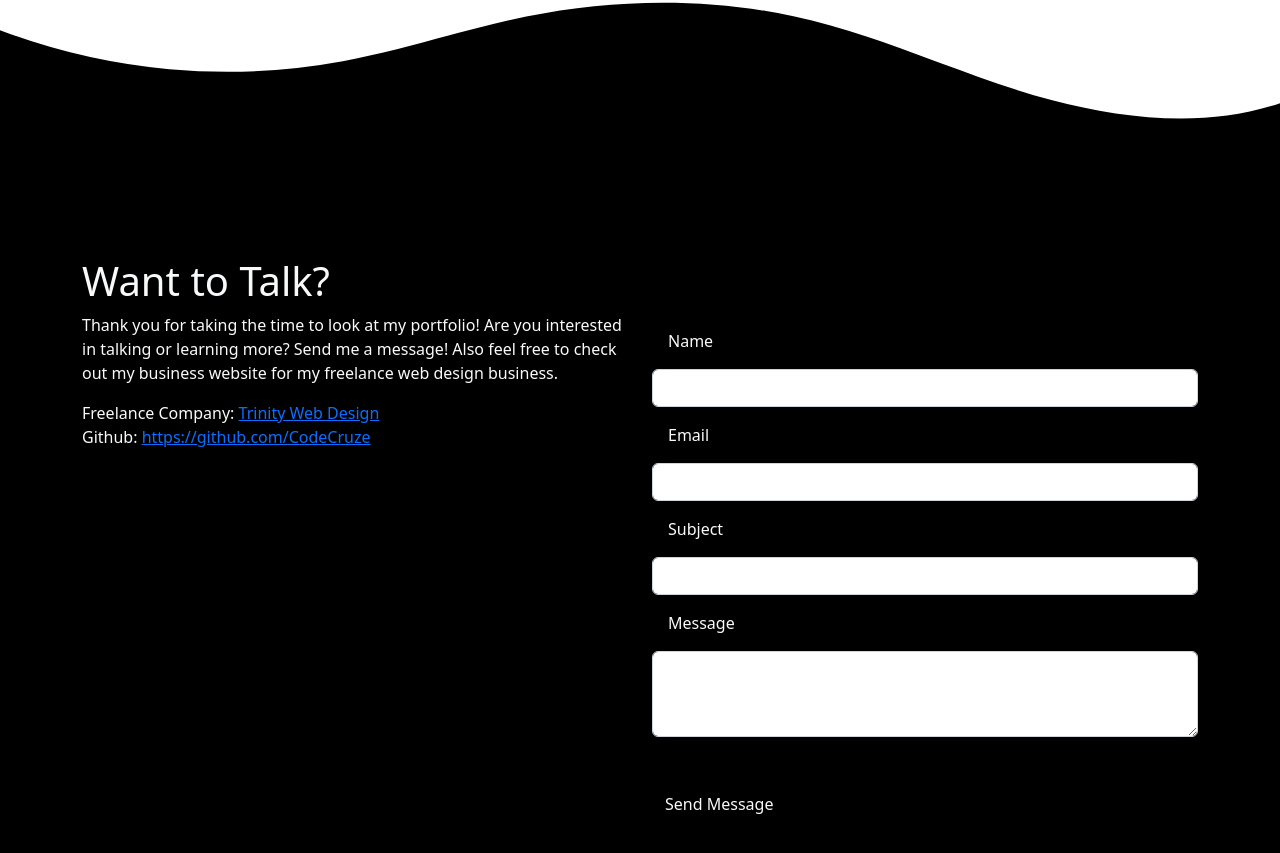
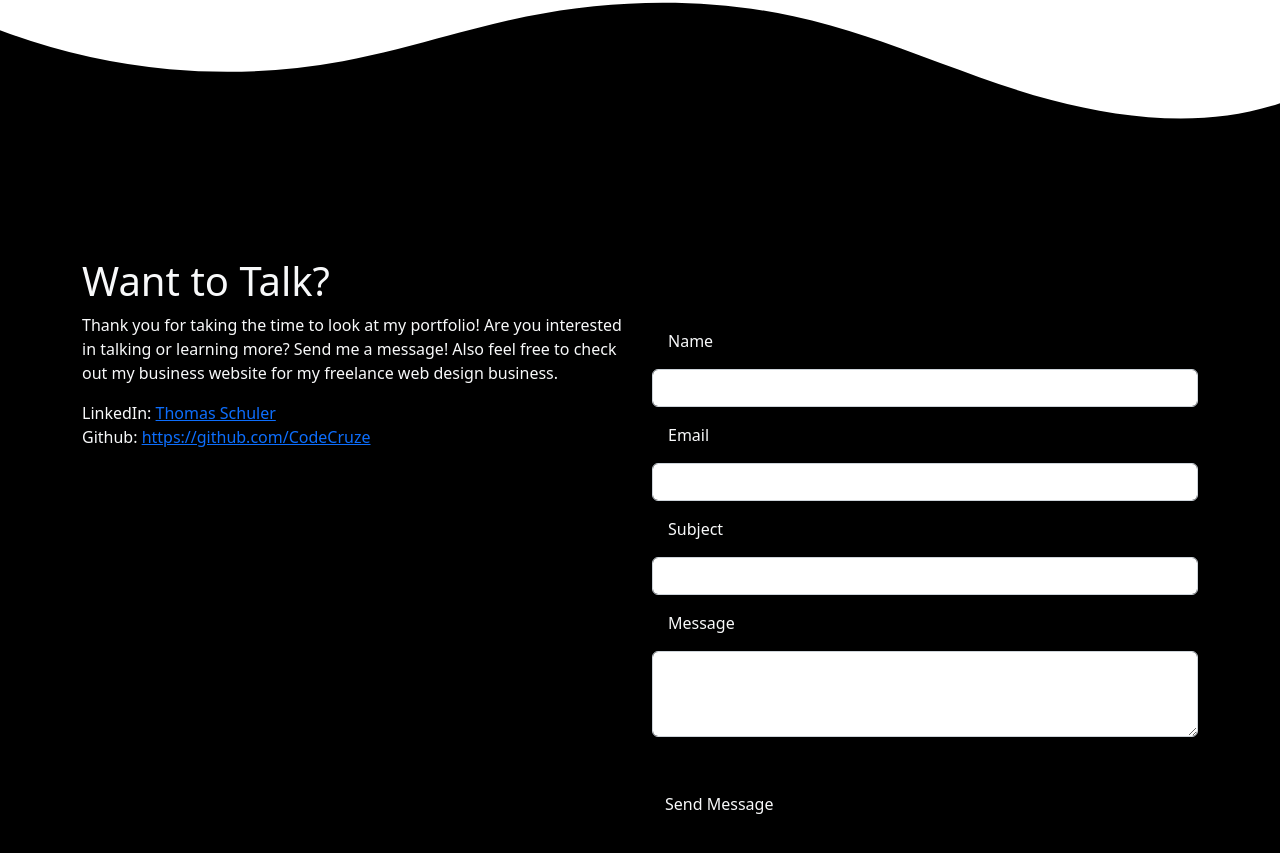
Before and after one commit to CodeCruze/Developer-Portfolio, a plain HTML site: page index.html in a window 1280 px wide. Shown: the part 3775-4628 px from the top of the page. Drawn offline with nearby package versions, Linux system fonts and the light colour scheme.

Commit message:
9/1/24
added LinkedIn

```diff
--- a/index.html
+++ b/index.html
@@ -248,11 +248,13 @@
               <div class="text-light col-md-6 mb-3 contact-widget-section2 wow animated fadeInLeft" data-wow-delay=".2s">
                 <p>Thank you for taking the time to look at my portfolio! Are you interested in talking or learning more? Send me a message! Also feel free to check out my business website for my freelance web design business.</p>
 
-                <div class="find-widget text-light">
+                <!-- <div class="find-widget text-light">
                 Freelance Company:  <a href="https://hostriver.ro">Trinity Web Design</a>
                 </div>
-
-
+         -->
+                <div class="find-widget text-light">
+                  LinkedIn:  <a href="https://www.linkedin.com/in/thomas-schuler-7144b21a1/">Thomas Schuler</a>
+                </div>
                 <div class="find-widget text-light mb-3">
                   Github:  <a href="https://github.com/CodeCruze">https://github.com/CodeCruze</a>
                 </div>
```
